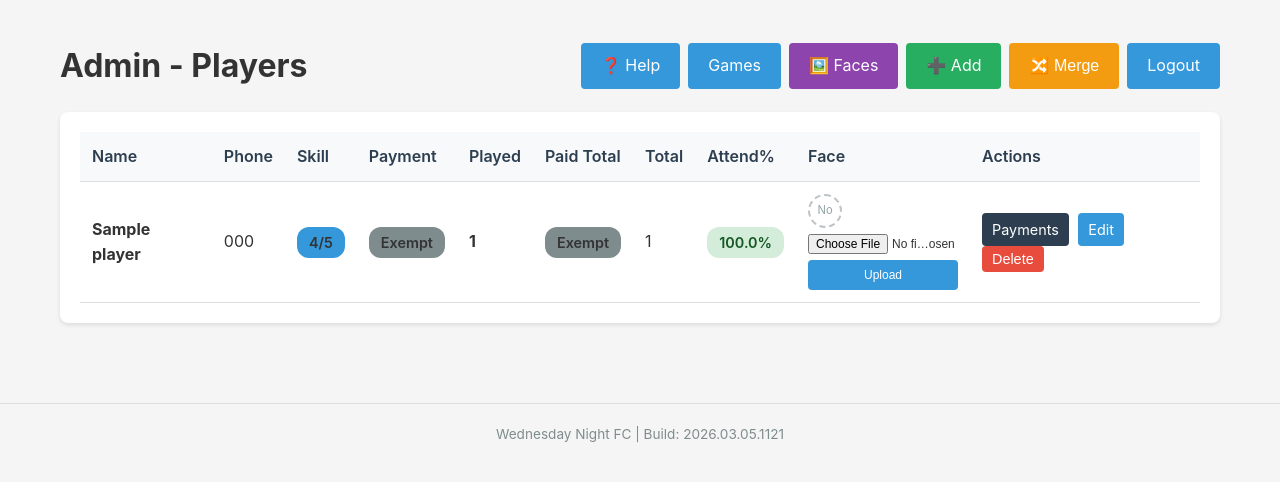
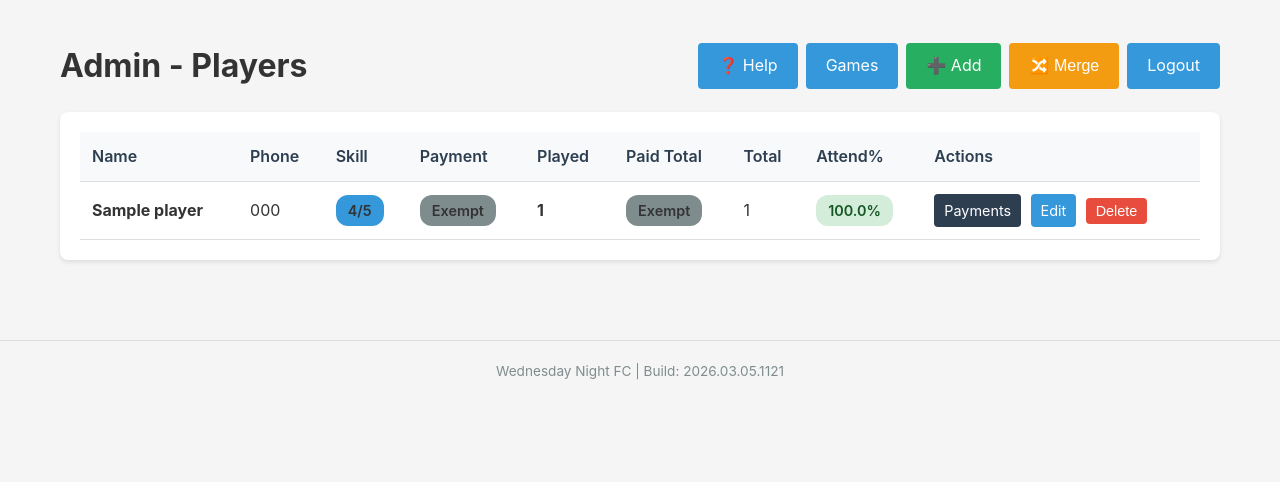
Before and after one commit to counterfitninja/wednesdaynite, a Flask app: page /admin/players in a window 1280 px wide. Shown: the part 215-697 px from the top of the page. Run offline with Flask 3, Linux system fonts and the light colour scheme; the visitor is signed in with stand-in values (Sample User, id 1); tables that the repository leaves empty hold one stand-in row (values such as "Sample post").

Commit message:
fasce tune

```diff
--- a/app.py
+++ b/app.py
@@ -508,12 +508,10 @@ def admin_players():
             ORDER BY p.name
         ''', (total_games_count, total_games_count, total_games_count)).fetchall()
 
-    player_faces = {player['id']: get_player_face_url(player['id']) for player in players}
     return render_template(
         'admin_players.html',
         players=players,
-        weekly_payment_amount=weekly_payment_amount,
-        player_faces=player_faces
+        weekly_payment_amount=weekly_payment_amount
     )
 
 
@@ -854,7 +852,12 @@ def edit_player(player_id):
             # Validate skill rating is between 1-5
             if skill_rating < 1 or skill_rating > 5:
                 player = conn.execute('SELECT * FROM players WHERE id = ?', (player_id,)).fetchone()
-                return render_template('edit_player.html', player=player, error='Skill rating must be between 1 and 5')
+                return render_template(
+                    'edit_player.html',
+                    player=player,
+                    face_url=get_player_face_url(player_id),
+                    error='Skill rating must be between 1 and 5'
+                )
 
             conn.execute('UPDATE players SET name = ?, alias = ?, phone = ?, email = ?, skill_rating = ?, payment_exempt = ? WHERE id = ?',
                        (name, alias, phone, email, skill_rating, payment_exempt, player_id))
@@ -865,7 +868,7 @@ def edit_player(player_id):
         if not player:
             return "Player not found", 404
 
-        return render_template('edit_player.html', player=player)
+        return render_template('edit_player.html', player=player, face_url=get_player_face_url(player_id))
     return render_template('add_player.html')
 
 @app.route('/players/<int:player_id>/payments', methods=['GET', 'POST'])
--- a/templates/admin_players.html
+++ b/templates/admin_players.html
@@ -24,7 +24,6 @@
     <div class="action-bar-btns">
         <a href="/help" class="btn">❓ Help</a>
         <a href="/admin/games" class="btn">Games</a>
-        <a href="/admin/player-faces" class="btn" style="background: #8e44ad;">🖼️ Faces</a>
         <a href="/players/add" class="btn btn-success">➕ Add</a>
         <button onclick="toggleMergeMode()" class="btn" style="background: #f39c12;">🔀 Merge</button>
         <a href="/logout" class="btn">Logout</a>
@@ -96,7 +95,6 @@ function confirmMerge() {
                 <th class="col-paid-total">Paid Total</th>
                 <th class="col-total-games">Total</th>
                 <th>Attend%</th>
-                <th>Face</th>
                 <th>Actions</th>
             </tr>
         </thead>
@@ -143,19 +141,6 @@ function confirmMerge() {
                         <span class="badge badge-danger">{{ "%.1f"|format(player.attendance_rate) }}%</span>
                     {% endif %}
                 </td>
-                <td style="min-width: 160px;">
-                    <form action="/players/{{ player.id }}/face" method="POST" enctype="multipart/form-data" style="display: flex; flex-direction: column; gap: 6px;">
-                        {% if player_faces[player.id] %}
-                        <img src="{{ player_faces[player.id] }}"
-                             alt="{{ player.name }}"
-                             style="width: 34px; height: 34px; border-radius: 50%; object-fit: cover; border: 2px solid #bdc3c7;">
-                        {% else %}
-                        <span style="width: 34px; height: 34px; border-radius: 50%; border: 2px dashed #bdc3c7; display: inline-flex; align-items: center; justify-content: center; font-size: 0.7em; color: #95a5a6;">No</span>
-                        {% endif %}
-                        <input type="file" name="face_image" accept="image/png,image/jpeg,image/webp,image/gif" required style="font-size: 0.75em; max-width: 150px;">
-                        <button type="submit" class="btn" style="padding: 5px 8px; font-size: 0.75em; min-height: 30px;">Upload</button>
-                    </form>
-                </td>
                 <td class="actions-cell">
                     <a href="/players/{{ player.id }}/payments" class="btn" style="padding: 5px 10px; font-size: 0.9em; margin-right: 5px; background-color: #2c3e50;">Payments</a>
                     <a href="/players/{{ player.id }}/edit" class="btn" style="padding: 5px 10px; font-size: 0.9em; margin-right: 5px;">Edit</a>
```
Also changed, not shown: templates/edit_player.html (+16 -0 lines), templates/stats_rankings.html (+23 -3 lines).
